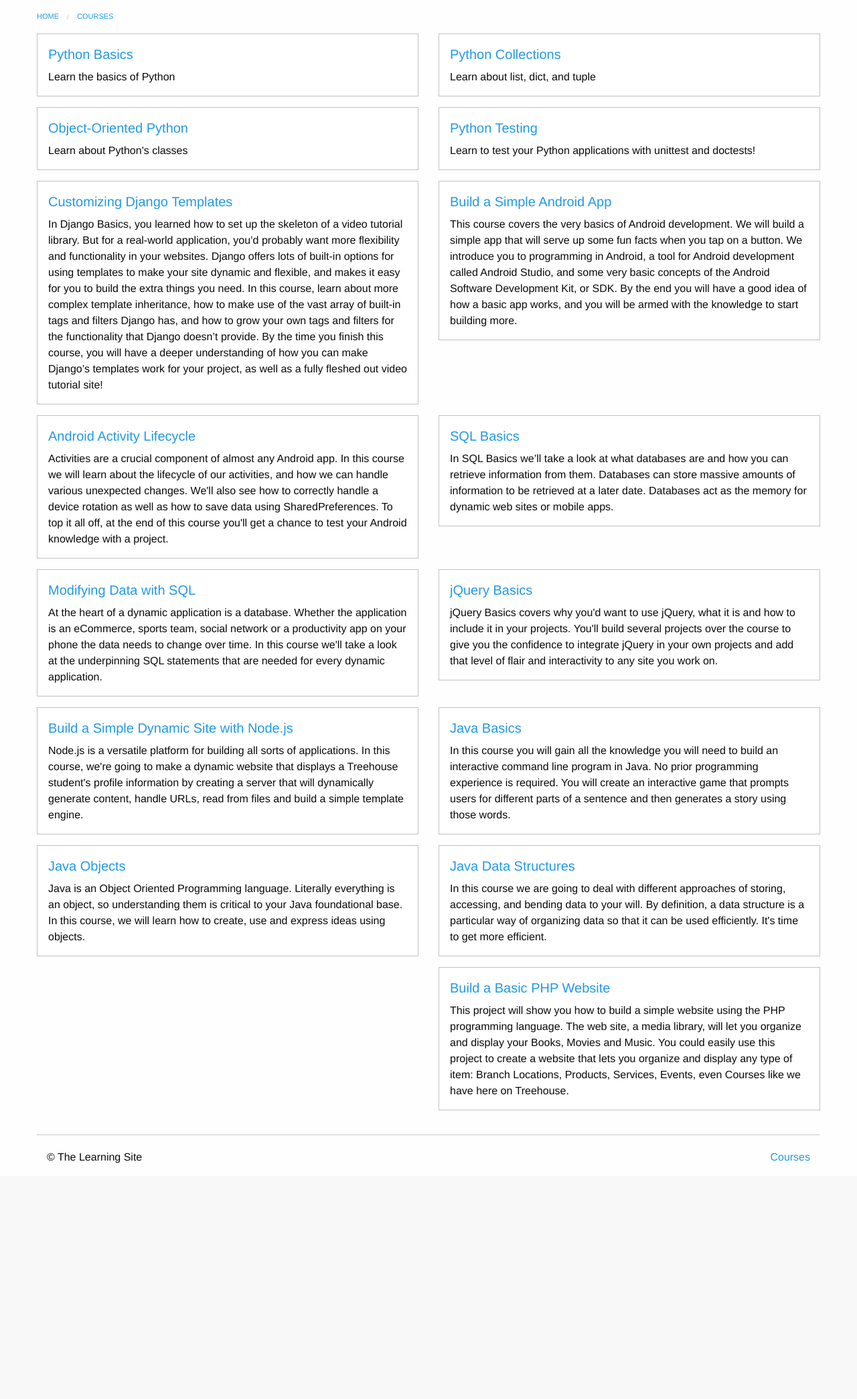
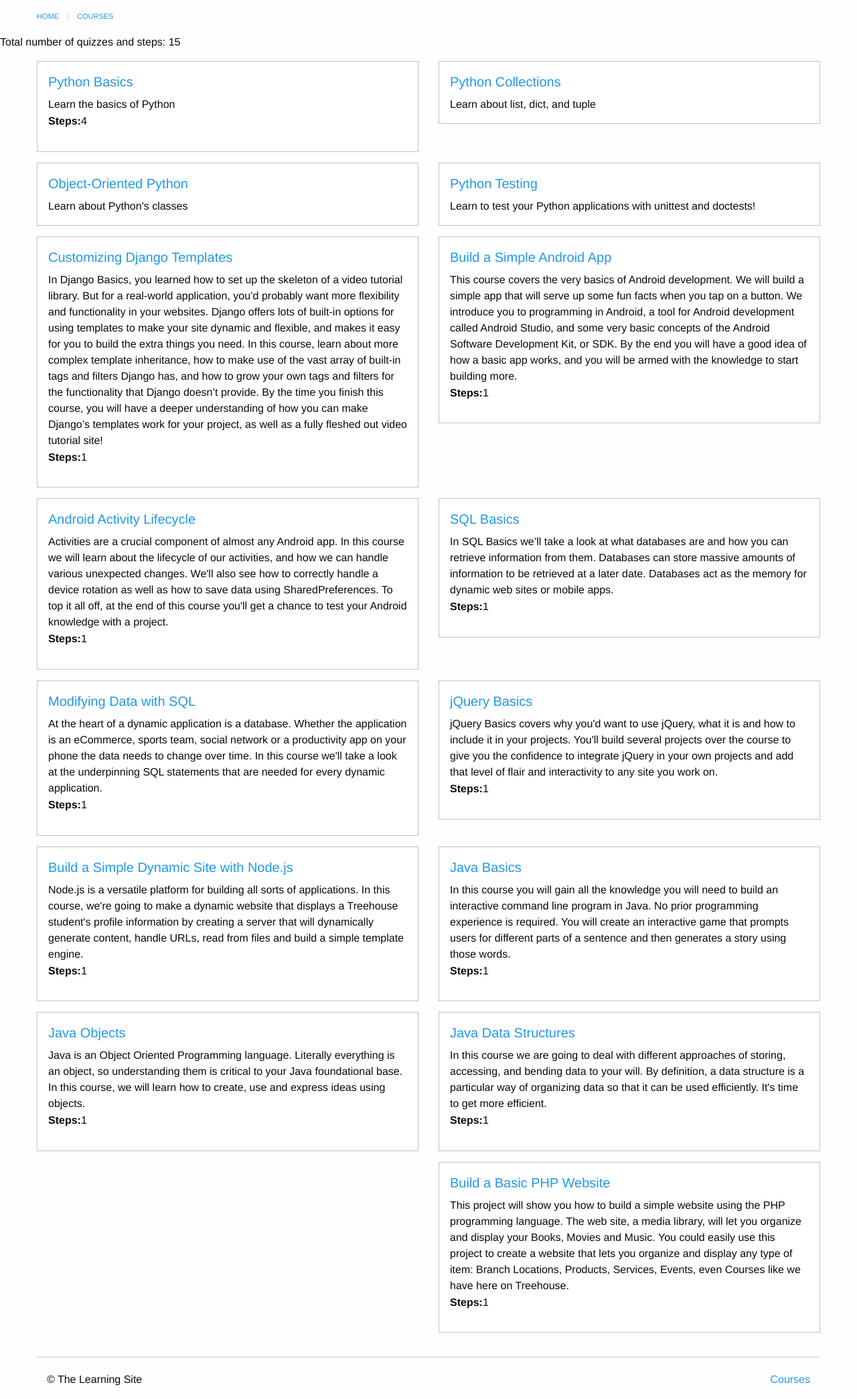
Before and after one commit to abdobarrerac/LearningSite, a Django app: page /courses/ in a window 1280 px wide. Shown: the part 55-2144 px from the top of the page at 67% size. Before the commit the page ends 1792 px from the top, so only its background shows below. Run offline with Django 3.2, Linux system fonts and the light colour scheme; data comes from the database, SQL or seed files in the repository.

Commit message:
adding an aggregate to course list

```diff
--- a/courses/templates/courses/course_list.html
+++ b/courses/templates/courses/course_list.html
@@ -6,6 +6,7 @@
     <div class="row columns">
         {{ block.super }}
     </div>
+    <p>Total number of quizzes and steps: {{ total.total }}</p>
     <div class="row">
         {%  for course in courses %}
             <div class="small-6 columns">
@@ -13,6 +14,9 @@
                     <h5><a href="{% url 'courses:detail' pk=course.pk %}">{{ course.title }}</a></h5>
                     <div class="card-copy">
                         {{ course.description }}
+                        {% if course.total_steps %}
+                            <p><strong>Steps:</strong>{{ course.total_steps }}</p>
+                        {% endif %}
                     </div>
                 </div>
             </div>
--- a/courses/views.py
+++ b/courses/views.py
@@ -2,7 +2,7 @@ from itertools import chain
 
 from django.contrib import messages
 from django.contrib.auth.decorators import login_required
-from django.db.models import Q
+from django.db.models import Q, Count, Sum
 from django.http import HttpResponseRedirect
 from django.shortcuts import get_object_or_404, render
 
@@ -11,8 +11,16 @@ from . import models
 
 
 def course_list(request):
-    courses = models.Course.objects.filter(published=True)
-    return render(request, 'courses/course_list.html', {'courses': courses})
+    courses = models.Course.objects.filter(
+        published=True
+    ).annotate(
+        total_steps=Count('text', distinct=True)+Count('quiz', distinct=True)
+    )
+    total = courses.aggregate(total=Sum('total_steps'))
+    return render(request, 'courses/course_list.html', {
+        'courses': courses,
+        'total': total
+    })
 
 
 def course_detail(request, pk):
```
